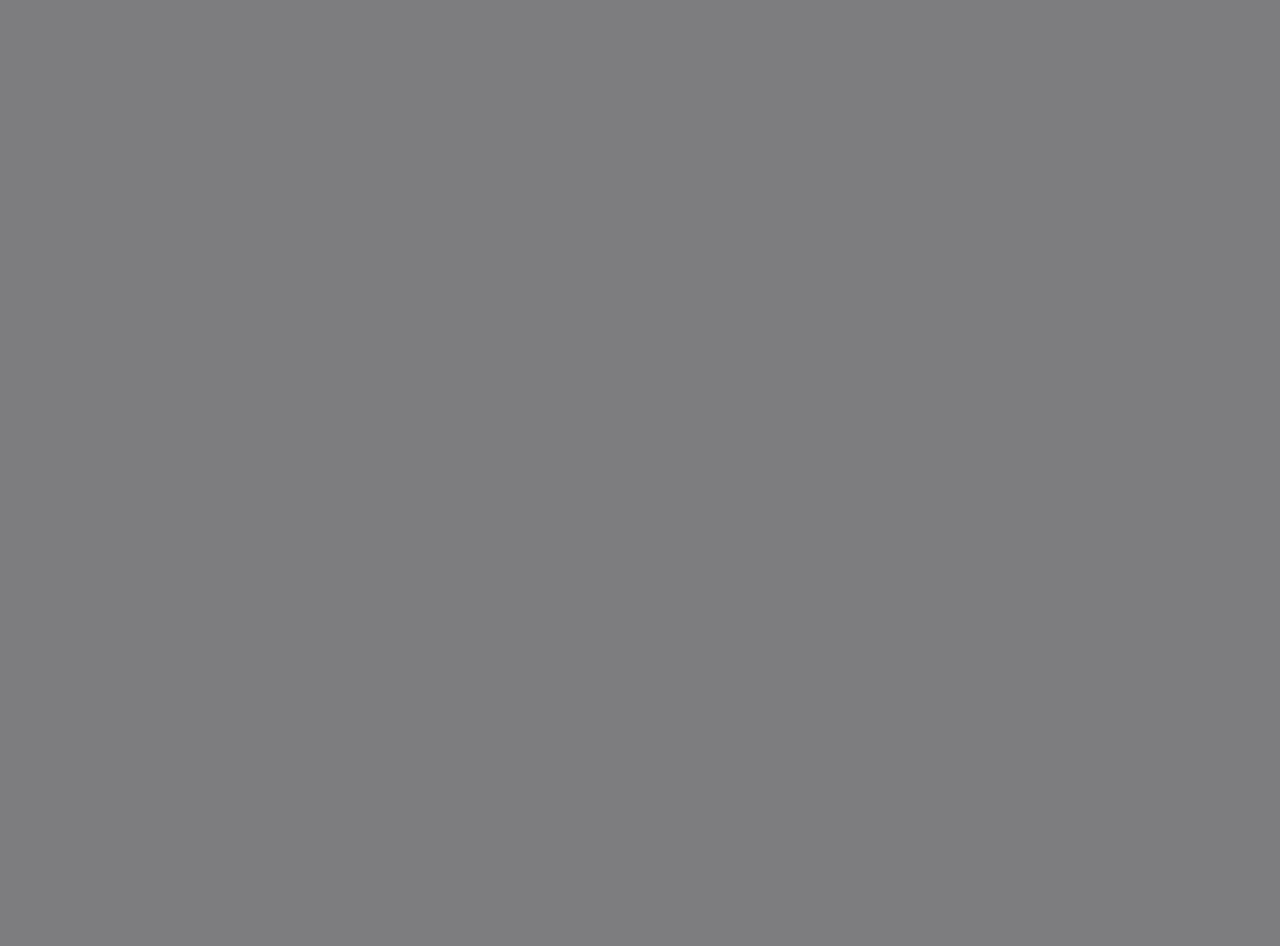
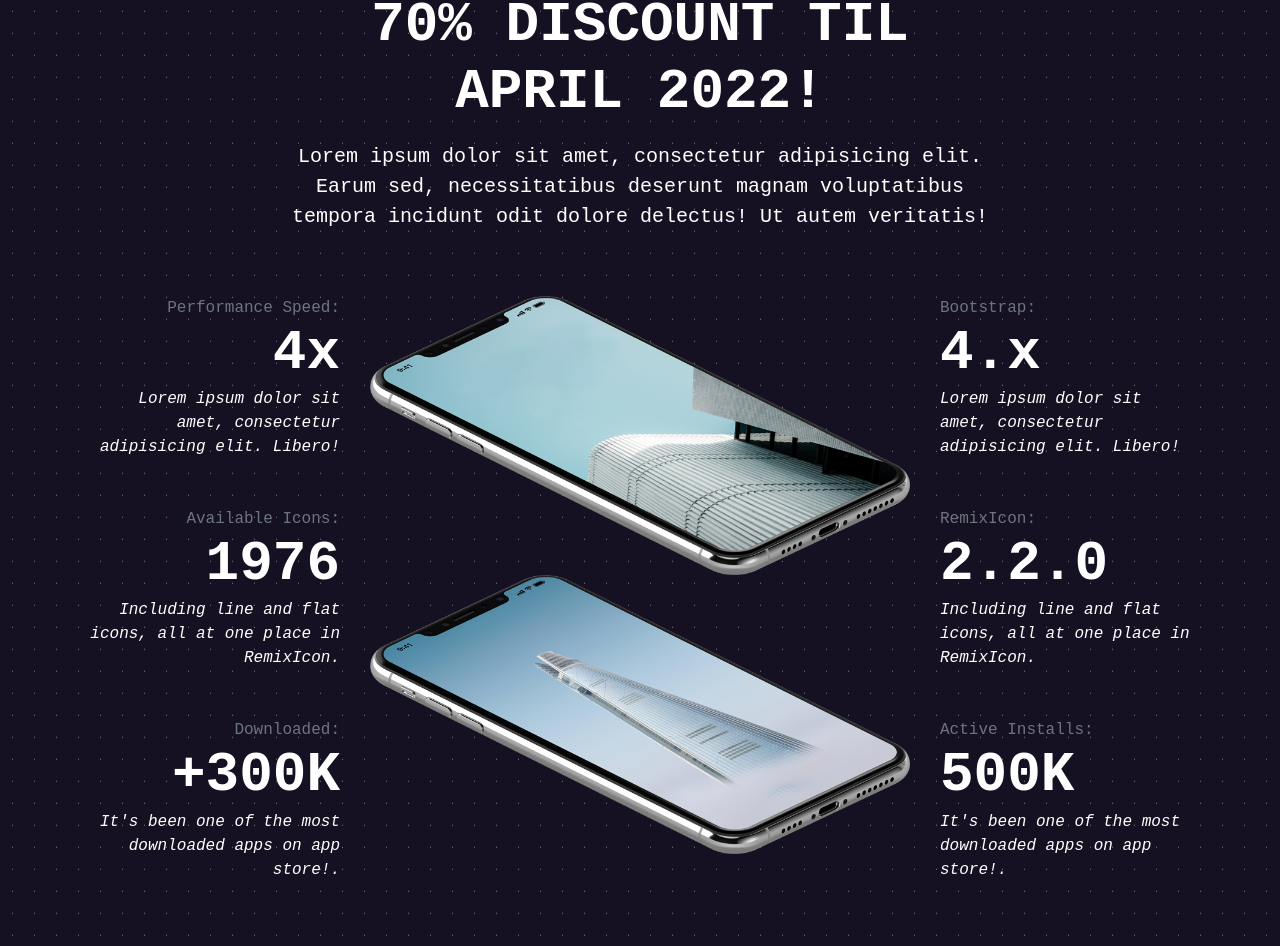
Before and after one commit to K1LROY/Time-Speaks-Loudly-WepApp, a React (Create React App) app: page / in a window 1280 px wide. Shown: the part 5036-5982 px from the top of the page. Before the commit the page ends 4908 px from the top, so only its background shows below. Built offline with nearby package versions, Linux system fonts and the light colour scheme.

Commit message:
Add Specs

```diff
--- /dev/null
+++ b/src/components/contents/IsSpace.js
@@ -0,0 +1,92 @@
+import React from "react";
+import "../../styles/contentStyles/isSpace.css";
+
+export default function IsSpace() {
+  return (
+    <div id="specs" class="specs mt-5 py-5">
+      <div class="container">
+        <div class="row">
+          <div class="col-sm-8 offset-sm-2 text-center">
+            <div class="text-muted">Get it now</div>
+            <h2 class="display-4 font-weight-bold mb-3 ">
+              70% Discount til April 2022!
+            </h2>
+            <p class="lead">
+              Lorem ipsum dolor sit amet, consectetur adipisicing elit. Earum
+              sed, necessitatibus deserunt magnam voluptatibus tempora incidunt
+              odit dolore delectus! Ut autem veritatis!
+            </p>
+          </div>
+        </div>
+        <div class="row mt-5">
+          <div class="col-sm-3 text-right">
+            <div class="info ">
+              <div class="text-muted">Performance Speed:</div>
+              <div class="display-4 font-weight-bold text-white">4x</div>
+              <p class="font-italic font-weight-light text-white">
+                Lorem ipsum dolor sit amet, consectetur adipisicing elit.
+                Libero!
+              </p>
+            </div>
+
+            <div class="info mt-5">
+              <div class="text-muted">Available Icons:</div>
+              <div class="display-4 font-weight-bold text-white">1976</div>
+              <p class="font-italic font-weight-light text-white">
+                Including line and flat icons, all at one place in RemixIcon.
+              </p>
+            </div>
+
+            <div class="info mt-5">
+              <div class="text-muted">Downloaded:</div>
+              <div class="display-4 font-weight-bold text-white">+300K</div>
+              <p class="font-italic font-weight-light text-white">
+                It's been one of the most downloaded apps on app store!.
+              </p>
+            </div>
+          </div>
+          <div class="col-sm-6 mb-sm-large">
+            <div class="img-wrapper">
+              <img
+                src="images/usecase-900x465-3.png"
+                class="img-fluid"
+                alt="Product Preview"
+              />
+              <img
+                src="images/usecase-900x465-4.png"
+                class="img-fluid absolute "
+                alt="Product Preview"
+              />
+            </div>
+          </div>
+          <div class="col-sm-3">
+            <div class="info ">
+              <div class="text-muted">Bootstrap:</div>
+              <div class="display-4 font-weight-bold text-white">4.x</div>
+              <p class="font-italic font-weight-light text-white">
+                Lorem ipsum dolor sit amet, consectetur adipisicing elit.
+                Libero!
+              </p>
+            </div>
+
+            <div class="info mt-5">
+              <div class="text-muted">RemixIcon:</div>
+              <div class="display-4 font-weight-bold text-white">2.2.0</div>
+              <p class="font-italic font-weight-light text-white">
+                Including line and flat icons, all at one place in RemixIcon.
+              </p>
+            </div>
+
+            <div class="info mt-5">
+              <div class="text-muted">Active Installs:</div>
+              <div class="display-4 font-weight-bold text-white">500K</div>
+              <p class="font-italic font-weight-light text-white">
+                It's been one of the most downloaded apps on app store!.
+              </p>
+            </div>
+          </div>
+        </div>
+      </div>
+    </div>
+  );
+}
--- a/src/pages/Home.js
+++ b/src/pages/Home.js
@@ -3,6 +3,7 @@ import Cta from "../components/contents/Cta";
 import Desc from "../components/contents/Desc";
 import Features from "../components/contents/Features";
 import Info from "../components/contents/Info";
+import IsSpace from "../components/contents/IsSpace";
 import Header from "../components/Header";
 
 export default function Home() {
@@ -13,6 +14,7 @@ export default function Home() {
       <Features />
       <Info />
       <Cta />
+      <IsSpace />
     </div>
   );
 }
```
Also changed, not shown: public/images/usecase-900x465-3.png (added), public/images/usecase-900x465-4.png (added), src/styles/contentStyles/isSpace.css (added).
